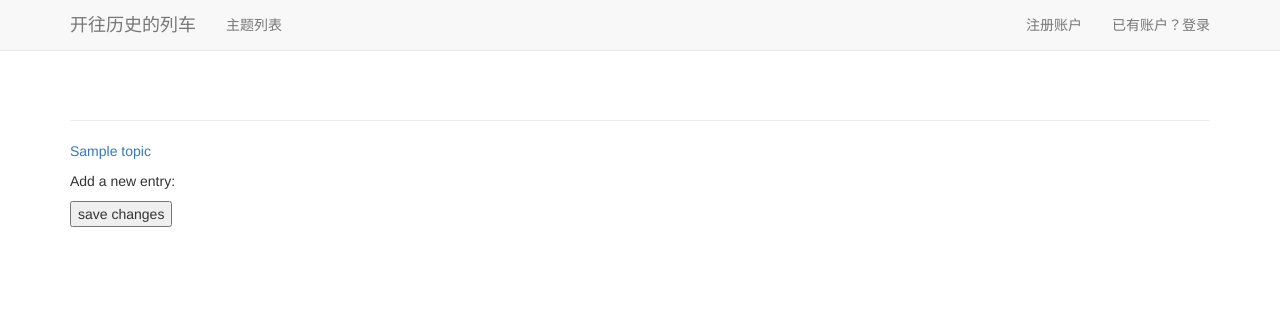
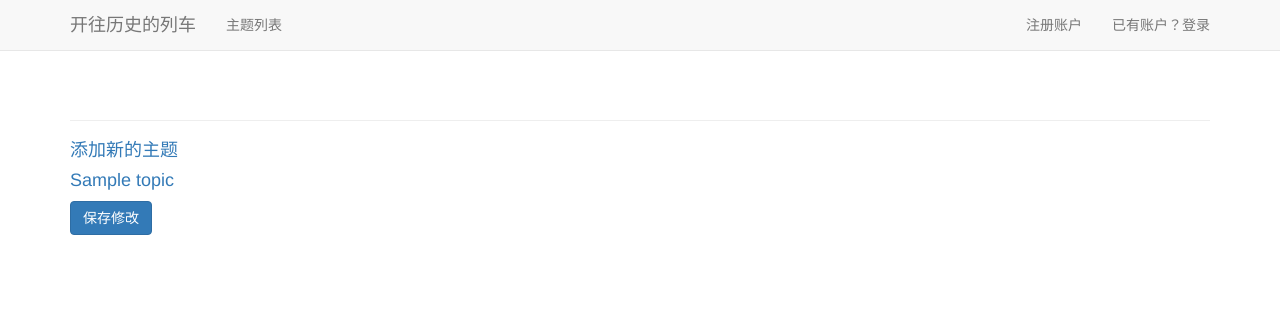
Before and after one commit to YGragon/DjangoLearningLogs, a Django app: template leaning_logs/templates/leaning_logs/edit_entry.html in a window 1280 px wide. Shown: the top 311 px of the page. Run offline with Django 3.2, Linux system fonts and the light colour scheme; the template is opened without the code that fills it: values that come from a table or form of the project are taken from there, most other values are stand-ins (such as "Sample title", 1, 10 or a date in 2020); parts of the project's set-up code (start-up, migrations or seed data) failed here and were passed over; some libraries are stand-ins or nearby versions.

Commit message:
修改编辑文章的界面

```diff
--- a/leaning_logs/templates/leaning_logs/edit_entry.html
+++ b/leaning_logs/templates/leaning_logs/edit_entry.html
@@ -1,13 +1,24 @@
 {% extends "leaning_logs/base.html" %}
+{% load bootstrap3 %}
+
 {% block content %}
-    <p><a href="{% url 'leaning_logs:topic' topic.id %}">{{ topic }}</a></p>
+    <h4>
+        <a href="{% url 'leaning_logs:new_topic' %}">添加新的主题 </a>
+    </h4>
+    <h4>
+        <!-- 点击进入主题 -->
+        <a href="{% url 'leaning_logs:topic' topic.id %}">{{ topic }}</a>
+    </h4>
 
-    <p>Add a new entry: </p>
+    <form action="{% url 'leaning_logs:edit_entry'  entry.id %}" method="post" class="form">
+        {% csrf_token %}
+        {% bootstrap_form form %}
+        <!-- {{ form.as_p }} -->
 
-    <form action="{% url 'leaning_logs:edit_entry' entry.id %}" method="post">
-        {% csrf_token %}
-        {{ form.as_p }}
-        <button name="submit"> save changes </button>
+        {% buttons %}
+            <button name="submit" class="btn btn-primary"> 保存修改 </button>
+        {% endbuttons%}
+
     </form>
 
 {% endblock content %}
--- a/leaning_logs/templates/leaning_logs/new_topic.html
+++ b/leaning_logs/templates/leaning_logs/new_topic.html
@@ -11,7 +11,7 @@
     <form action="{% url 'leaning_logs:new_topic' %}" method="post" class="form">
         {% csrf_token %}
         {% bootstrap_form form %}
-        {{ form.as_p }}
+        <!-- {{ form.as_p }} -->
 
         {% buttons %}
             <button name="submit" class="btn btn-primary"> 添加主题 </button>
```
Also changed, not shown: db.sqlite3.
